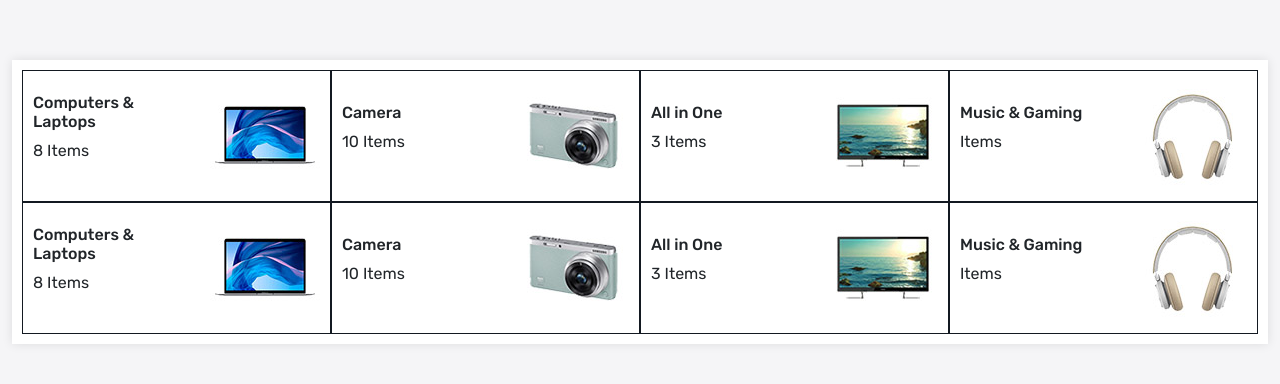
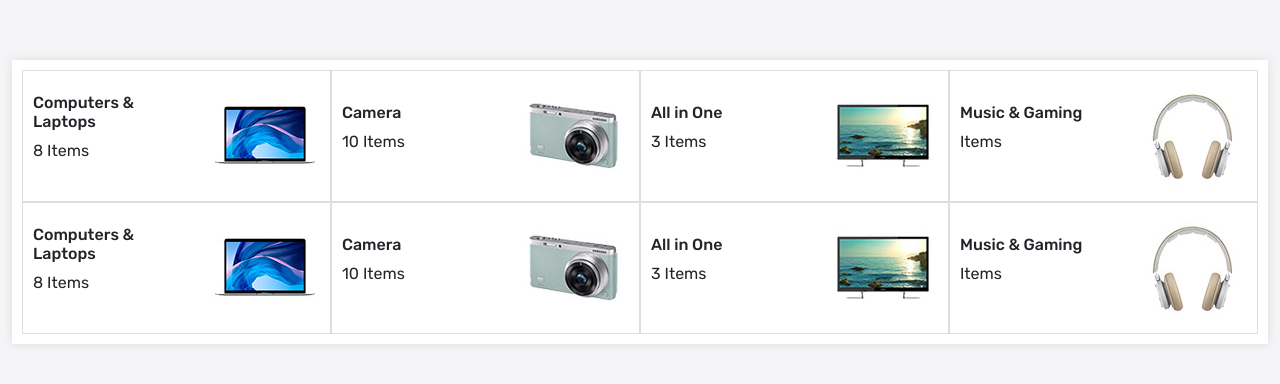
Before and after one commit to kayode-victor/mojoy-web, a React (Create React App) app: page / in a window 1280 px wide. Shown: the part 789-1173 px from the top of the page. Built offline with nearby package versions, Linux system fonts and the light colour scheme.

Commit message:
update css 2

```diff
--- a/src/App.css
+++ b/src/App.css
@@ -317,7 +317,7 @@ footer .input-group-text {
   background-color: #f5f5f7;
 }
 .categories > div {
-  border: 1px solid #131921;
+  border: 1px solid #dedede;
   width: 25%;
   padding: 10px 10px;
 }
```
